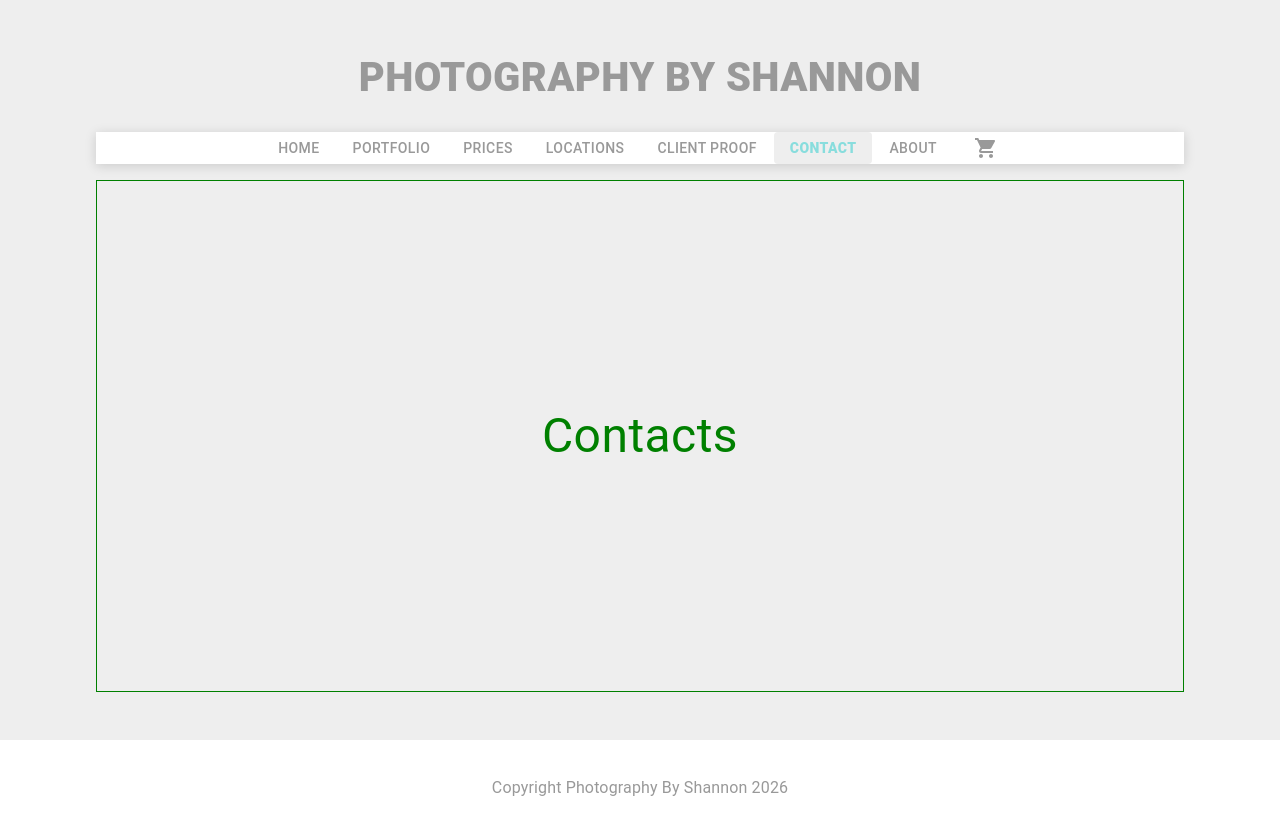
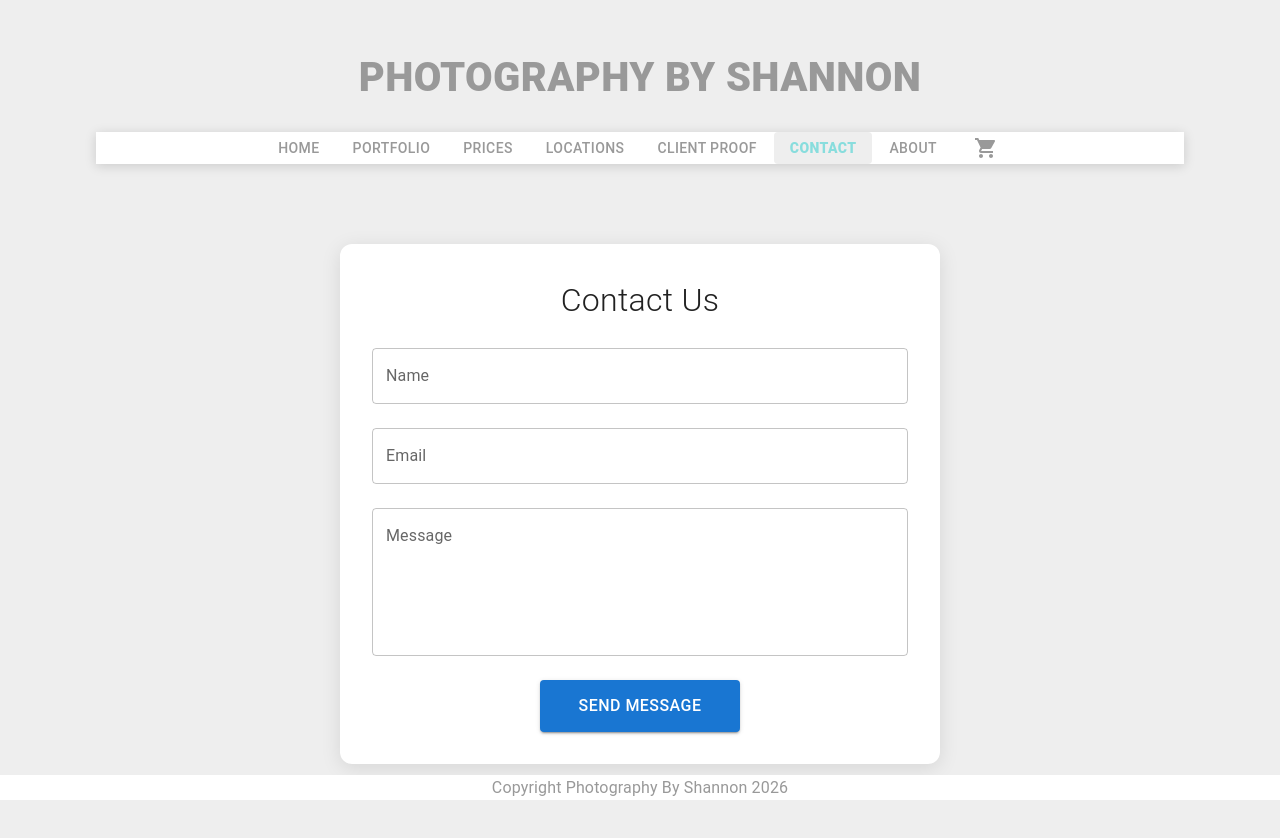
Before and after one commit to Carlson-Jonathan/Photography-By-Shannon, a React (Vite) app: page /contact in a window 1280 px wide. Shown: the top 838 px of the page. Before the commit the page ends 800 px from the top, so only its background shows below. Built offline with nearby package versions, Linux system fonts and the light colour scheme.

Commit message:
Added contact page.

```diff
--- a/src/pages/Contact.tsx
+++ b/src/pages/Contact.tsx
@@ -1,15 +1,68 @@
-import { Box, Typography } from "@mui/material";
-import * as styles from '@styles/About';
+import { useState } from 'react';
+import { Box, TextField, Typography, Button } from '@mui/material';
+import { styles } from '@styles/Contact';
 
-const Contacts = () => {
+export default function ContactSection() {
+  const [form, setForm] = useState({
+    name: '',
+    email: '',
+    message: '',
+  });
+
+  const handleChange = (field: string) => (e: React.ChangeEvent<HTMLInputElement>) => {
+    setForm({ ...form, [field]: e.target.value });
+  };
+
+  const handleSubmit = async (e: React.FormEvent) => {
+    e.preventDefault();
+
+    await fetch("http://192.168.1.249:8000/api/contact", {
+      method: 'POST',
+      headers: { 'Content-Type': 'application/json' },
+      body: JSON.stringify(form),
+    });
+
+    setForm({ name: '', email: '', message: '' });
+  };
 
   return (
-    <Box sx={styles.generic}>
-      <Typography>
-        Contacts
-      </Typography>
+    <Box sx={styles.section}>
+      <Box sx={styles.container} component="form" onSubmit={handleSubmit}>
+        <Typography sx={styles.title}>
+          Contact Us
+        </Typography>
+
+        <TextField
+          label="Name"
+          value={form.name}
+          onChange={handleChange('name')}
+          fullWidth
+        />
+
+        <TextField
+          label="Email"
+          value={form.email}
+          onChange={handleChange('email')}
+          fullWidth
+        />
+
+        <TextField
+          label="Message"
+          value={form.message}
+          onChange={handleChange('message')}
+          multiline
+          rows={5}
+          fullWidth
+        />
+
+        <Button
+          type="submit"
+          variant="contained"
+          sx={styles.button}
+        >
+          Send Message
+        </Button>
+      </Box>
     </Box>
   );
-};
-
-export default Contacts;
+}
--- /dev/null
+++ b/src/styles/Contact.ts
@@ -0,0 +1,37 @@
+export const styles = {
+
+  section: {
+    width: '100%',
+    display: 'flex',
+    justifyContent: 'center',
+    paddingTop: '4rem',
+    paddingBottom: '4rem',
+  },
+
+  container: {
+    width: '100%',
+    maxWidth: '600px',
+    display: 'flex',
+    flexDirection: 'column',
+    gap: '1.5rem',
+    padding: '2rem',
+    borderRadius: '12px',
+    boxShadow: '0 4px 20px rgba(0,0,0,0.1)',
+    backgroundColor: 'white',
+  },
+
+  title: {
+    fontSize: '2rem',
+    fontWeight: 300,
+    textAlign: 'center',
+  },
+
+  button: {
+    alignSelf: 'center',
+    width: '200px',
+    fontSize: '1rem',
+    paddingTop: '0.75rem',
+    paddingBottom: '0.75rem',
+  }
+
+};
```
